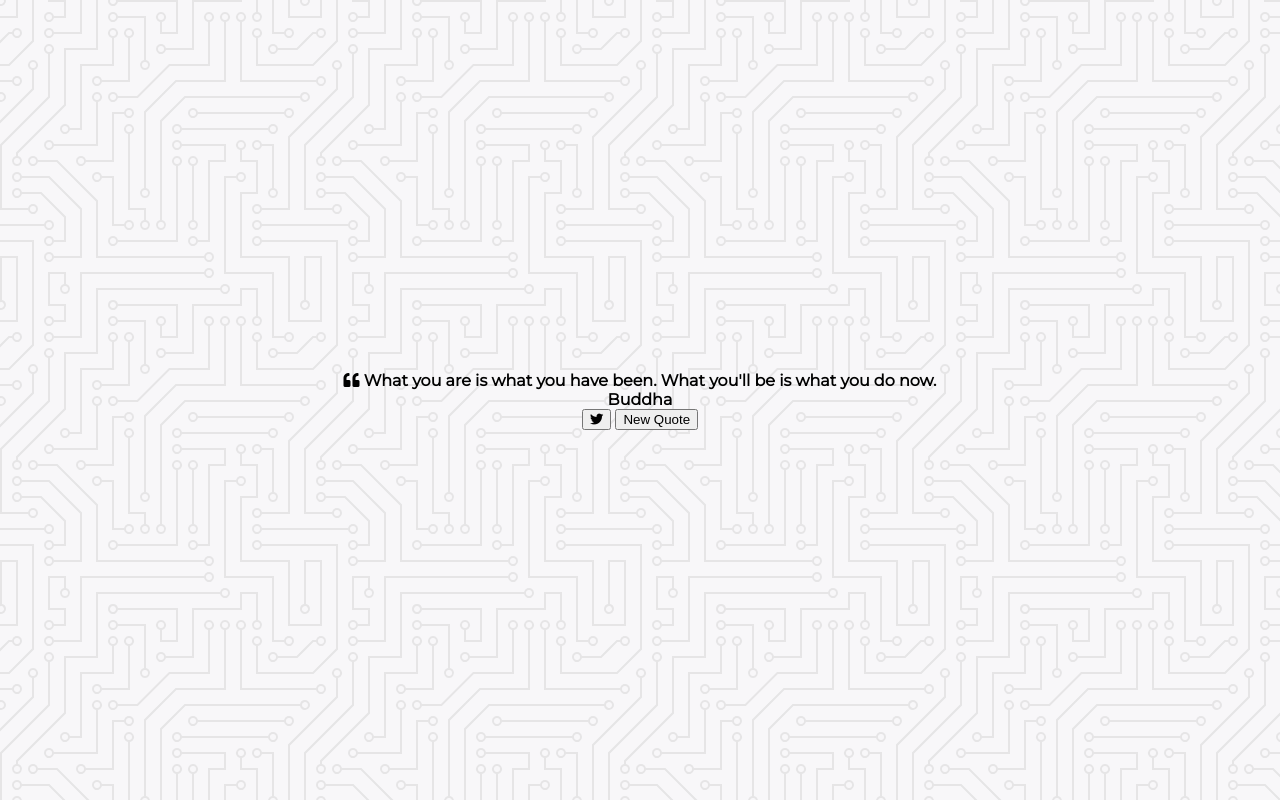
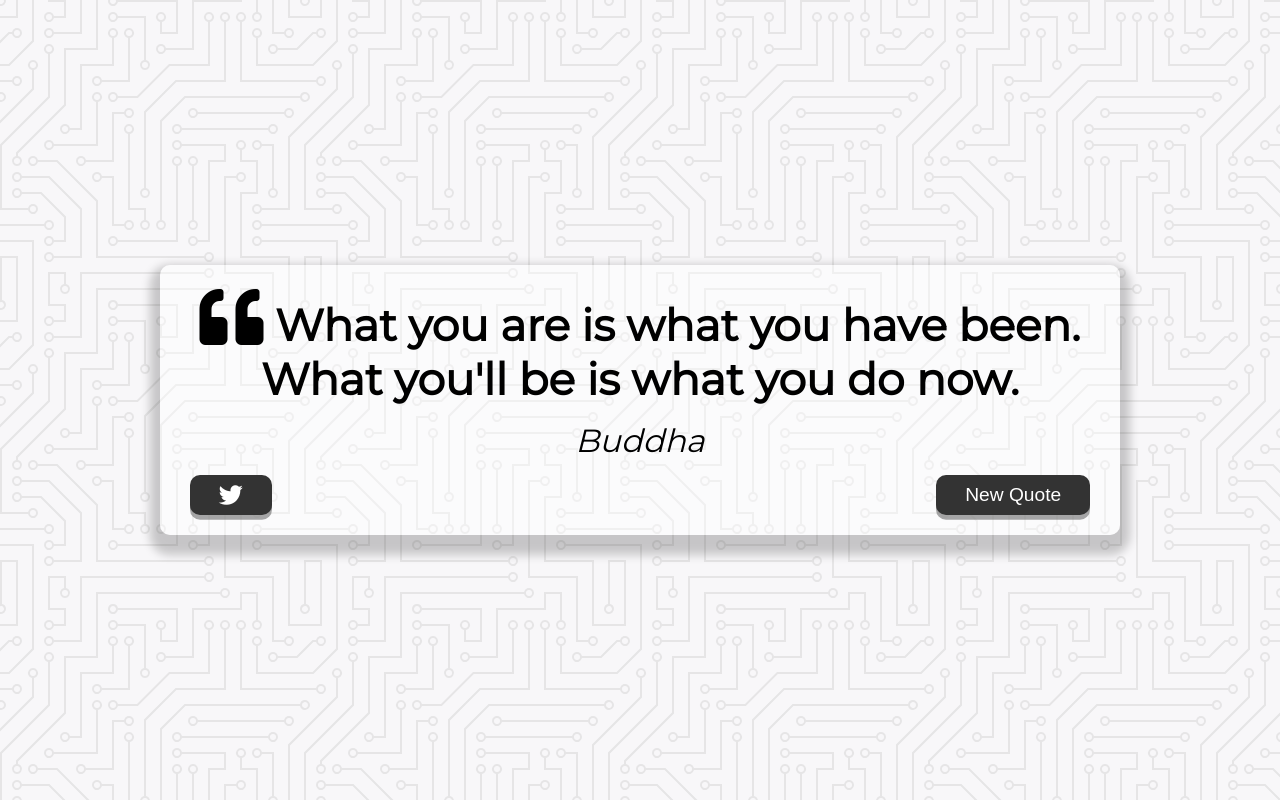
Before and after one commit to moaddabo/Quote-Generator, a plain HTML site: page index.html in a window 1280 px wide. Drawn offline with Linux system fonts and the light colour scheme.

Commit message:
Finished styling

```diff
--- a/index.html
+++ b/index.html
@@ -17,7 +17,9 @@
                 What you'll be is what you do now.</span>
         </div>
         <!-- Author -->
-        <span id="author">Buddha</span>
+        <div class="quote-author">
+            <span id="author">Buddha</span>
+        </div>
         <!-- Buttons -->
         <div class="button-container">
             <button class="twitter-button" id="twitter" title="Tweet this!">
--- a/style.css
+++ b/style.css
@@ -17,3 +17,78 @@ body {
   align-items: center;
   justify-content: center;
 }
+
+.quote-container{
+  width: auto;
+  max-width: 900px;
+  padding: 20px 30px;
+  border-radius: 10px;
+  background-color: rgba(255, 255, 255, 0.4);
+  box-shadow: 0 10px 10px 10px rgba(0, 0, 0, 0.2) ;
+}
+
+.quote-text{
+  font-size: 2.75rem;
+}
+
+.lomg-quote{
+  font-size: 2rem;
+}
+
+.fa-quote-left{
+  font-size: 4rem;
+}
+
+.quote-author{
+  margin-top: 15px;
+  font-size: 2rem;
+  font-weight: 400;
+  font-style: italic;
+}
+
+.button-container{
+  margin-top: 15px;
+  display: flex;
+  justify-content: space-between;
+}
+
+button{
+  cursor: pointer;
+  font-size: 1.2rem;
+  height: 2.5rem;
+  border: none;
+  border-radius: 10px;
+  color: #fff;
+  background: #333;
+  outline: none;
+  padding: 0.5rem 1.8rem;
+  box-shadow: 0 0.3rem rgba(121,121,121,0.65);
+}
+
+button:hover{
+  filter: brightness(110%);
+}
+
+button:active{
+  transform: translate(0, 0.3rem);
+  box-shadow: 0 0.1rem rgba(255, 255, 255, 0.65);
+}
+
+.twitter-button:hover{
+  color: #38a1f3;
+}
+
+.fa-twitter{
+  font-size: 1.5rem;
+}
+/* Media Query: Tablet or smaller */
+@media screen and (max-wisth: 1000px) {
+  .quote-container{
+    margin: auto 10px;
+  }
+
+  .quote-text{
+    font-size: 2.5rem;
+  }
+
+}
```
